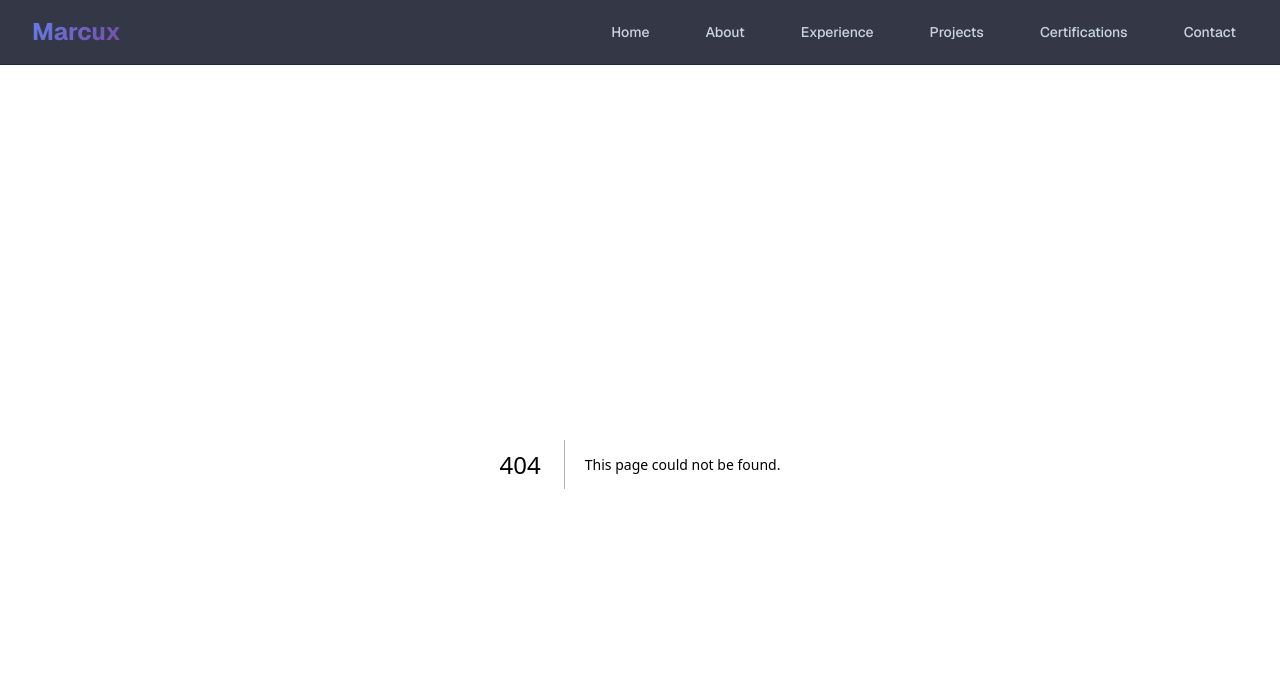
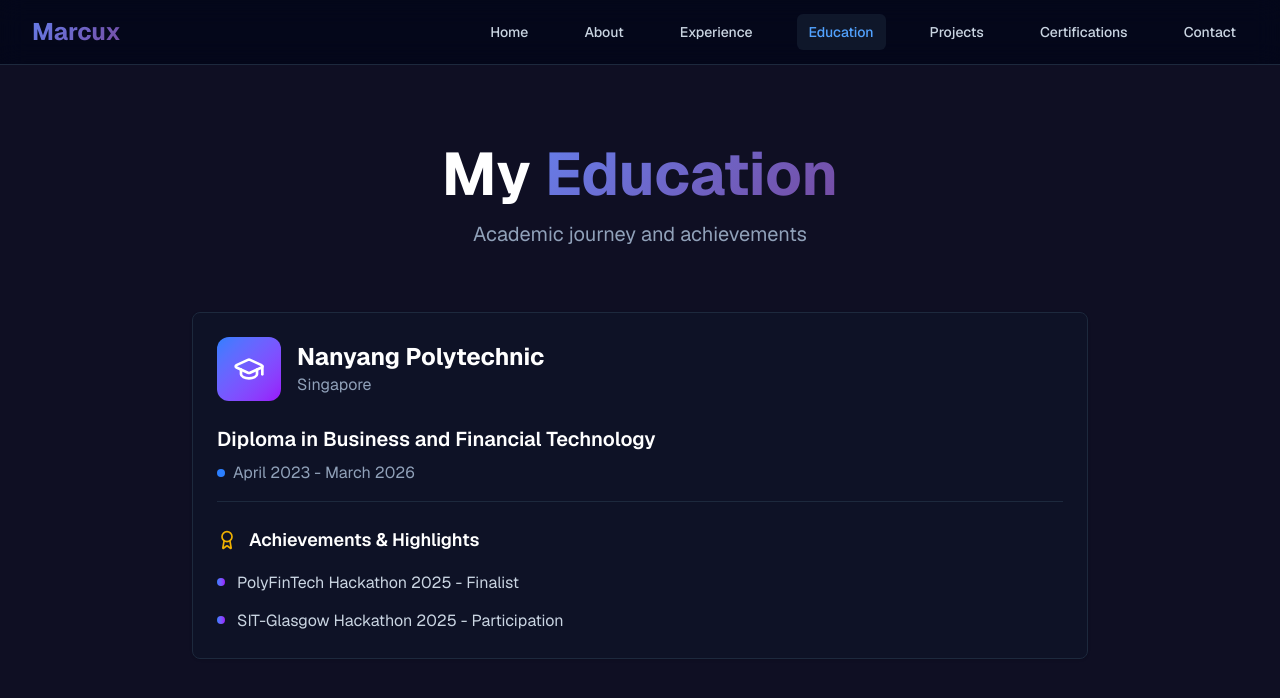
Before and after one commit to MarcuxOng/MarcuxOng_Website, a Next.js app: page /education in a window 1280 px wide. Before the commit this address had no page. Shown: the top 698 px of the page. Built offline with nearby package versions, Linux system fonts and the light colour scheme.

Commit message:
Added education page and renamed variables

```diff
--- a/app/about/page.tsx
+++ b/app/about/page.tsx
@@ -2,7 +2,7 @@
 
 import React from "react";
 import { motion } from "framer-motion";
-import { GraduationCap, Award, Code, Code2, Database, Cpu, GitBranch, Sparkles, Heart, Telescope, LucideIcon } from "lucide-react";
+import { Code, Code2, Database, Cpu, GitBranch, Sparkles, Heart, Telescope, LucideIcon } from "lucide-react";
 import { Card, CardContent, CardHeader } from "@/components/ui/card";
 import { Badge } from "@/components/ui/badge";
 import { getPortfolioData } from "@/lib/utils";
@@ -52,14 +52,13 @@
         </motion.div>
 
         {/* Main Content */}
-        <div className="grid lg:grid-cols-3 gap-8 mb-16">
+        <div className="mb-16">
           {/* Bio Card */}
           <motion.div
             initial={{ opacity: 0, x: -20 }}
             whileInView={{ opacity: 1, x: 0 }}
             viewport={{ once: true }}
             transition={{ duration: 0.6 }}
-            className="lg:col-span-2"
           >
             <Card className="bg-slate-900/50 border-slate-800 backdrop-blur-sm">
               <CardHeader>
@@ -71,44 +70,6 @@
                     {paragraph}
                   </p>
                 ))}
-              </CardContent>
-            </Card>
-          </motion.div>
-
-          {/* Education Card */}
-          <motion.div
-            initial={{ opacity: 0, x: 20 }}
-            whileInView={{ opacity: 1, x: 0 }}
-            viewport={{ once: true }}
-            transition={{ duration: 0.6, delay: 0.2 }}
-          >
-            <Card className="bg-slate-900/50 border-slate-800 backdrop-blur-sm h-full">
-              <CardHeader>
-                <div className="flex items-center gap-3">
-                  <div className="p-3 rounded-xl bg-gradient-to-br from-blue-500 to-purple-600">
-                    <GraduationCap className="w-6 h-6 text-white" />
-                  </div>
-                  <h2 className="text-2xl font-bold text-white">Education</h2>
-                </div>
-              </CardHeader>
-              <CardContent className="space-y-4">
-                <div>
-                  <h3 className="text-lg font-semibold text-white">{data.education.institution}</h3>
-                  <p className="text-slate-400 text-sm">{data.education.location}</p>
-                  <p className="text-slate-300 mt-2">{data.education.degree}</p>
-                  <p className="text-slate-500 text-sm mt-1">{data.education.period}</p>
-                </div>
-                {data.education.achievements.length > 0 && (
-                  <div className="pt-4 border-t border-slate-800">
-                    <div className="flex items-center gap-2 mb-2">
-                      <Award className="w-4 h-4 text-yellow-500" />
-                      <span className="text-sm font-semibold text-white">Achievements</span>
-                    </div>
-                    {data.education.achievements.map((achievement, index) => (
-                      <p key={index} className="text-slate-300 text-sm">{achievement}</p>
-                    ))}
-                  </div>
-                )}
               </CardContent>
             </Card>
           </motion.div>
--- /dev/null
+++ b/app/education/page.tsx
@@ -0,0 +1,92 @@
+"use client";
+
+import React from "react";
+import { motion } from "framer-motion";
+import { GraduationCap, Award } from "lucide-react";
+import { Card, CardContent, CardHeader } from "@/components/ui/card";
+import { getPortfolioData } from "@/lib/utils";
+
+export default function Education() {
+  const data = getPortfolioData();
+
+  return (
+    <div className="min-h-screen py-20 px-4 sm:px-6 lg:px-8">
+      <div className="max-w-4xl mx-auto">
+        {/* Header */}
+        <motion.div
+          initial={{ opacity: 0, y: 20 }}
+          animate={{ opacity: 1, y: 0 }}
+          transition={{ duration: 0.6 }}
+          className="text-center mb-16"
+        >
+          <h1 className="text-4xl md:text-6xl font-bold text-white mb-4">
+            My <span className="gradient-text">Education</span>
+          </h1>
+          <p className="text-xl text-slate-400 max-w-2xl mx-auto">
+            Academic journey and achievements
+          </p>
+        </motion.div>
+
+        {/* Education Cards */}
+        <div className="space-y-8">
+          {data.education.map((edu, eduIndex) => (
+            <motion.div
+              key={eduIndex}
+              initial={{ opacity: 0, y: 20 }}
+              whileInView={{ opacity: 1, y: 0 }}
+              viewport={{ once: true }}
+              transition={{ duration: 0.6, delay: eduIndex * 0.2 }}
+            >
+              <Card className="bg-slate-900/50 border-slate-800 backdrop-blur-sm hover:border-slate-700 transition-all duration-300">
+                <CardHeader>
+                  <div className="flex items-center gap-4">
+                    <div className="p-4 rounded-xl bg-gradient-to-br from-blue-500 to-purple-600">
+                      <GraduationCap className="w-8 h-8 text-white" />
+                    </div>
+                    <div className="flex-1">
+                      <h2 className="text-2xl font-bold text-white">{edu.institution}</h2>
+                      <p className="text-slate-400">{edu.location}</p>
+                    </div>
+                  </div>
+                </CardHeader>
+                <CardContent className="space-y-4">
+                  <div>
+                    <h3 className="text-xl font-semibold text-white mb-2">{edu.degree}</h3>
+                    <p className="text-slate-400 flex items-center gap-2">
+                      <span className="w-2 h-2 bg-blue-500 rounded-full"></span>
+                      {edu.period}
+                    </p>
+                  </div>
+
+                  {edu.achievements && edu.achievements.length > 0 && (
+                    <div className="pt-6 border-t border-slate-800">
+                      <div className="flex items-center gap-3 mb-4">
+                        <Award className="w-5 h-5 text-yellow-500" />
+                        <h4 className="text-lg font-semibold text-white">Achievements & Highlights</h4>
+                      </div>
+                      <div className="space-y-3">
+                        {edu.achievements.map((achievement, index) => (
+                          <motion.div
+                            key={index}
+                            initial={{ opacity: 0, x: -20 }}
+                            whileInView={{ opacity: 1, x: 0 }}
+                            viewport={{ once: true }}
+                            transition={{ delay: index * 0.1, duration: 0.5 }}
+                            className="flex items-start gap-3"
+                          >
+                            <div className="w-2 h-2 bg-gradient-to-r from-blue-500 to-purple-600 rounded-full mt-2 flex-shrink-0"></div>
+                            <p className="text-slate-300 leading-relaxed">{achievement}</p>
+                          </motion.div>
+                        ))}
+                      </div>
+                    </div>
+                  )}
+                </CardContent>
+              </Card>
+            </motion.div>
+          ))}
+        </div>
+      </div>
+    </div>
+  );
+}
--- a/app/experience/page.tsx
+++ b/app/experience/page.tsx
@@ -95,11 +95,11 @@
                         </ul>
                       </div>
 
-                      {/* Technologies */}
+                      {/* Technologies & Skills */}
                       <div>
                         <h4 className="text-white font-semibold mb-3">Technologies & Skills</h4>
                         <div className="flex flex-wrap gap-2">
-                          {exp.technologies.map((tech) => (
+                          {exp.skills.map((tech) => (
                             <Badge
                               key={tech}
                               variant="secondary"
--- a/app/page.tsx
+++ b/app/page.tsx
@@ -71,7 +71,7 @@
                   {data.personal.title}
                 </h2>
                 <p className="text-lg text-slate-400 leading-relaxed max-w-xl">
-                  {data.personal.bio[0]}
+                  {data.personal.subtitle}
                 </p>
               </div>
 
@@ -106,12 +106,6 @@
                 >
                   <Linkedin className="w-6 h-6 text-slate-300" />
                 </a>
-                <a
-                  href={`mailto:${data.personal.email}`}
-                  className="p-3 rounded-lg bg-slate-800/50 border border-slate-700 hover:border-blue-500 hover:bg-slate-800 transition-all duration-300"
-                >
-                  <Mail className="w-6 h-6 text-slate-300" />
-                </a>
               </div>
             </motion.div>
 
@@ -138,7 +132,7 @@
                       </div>
                       <div>
                         <h3 className="text-xl font-semibold text-white">{skill.label}</h3>
-                        <p className="text-slate-400 text-sm mt-1">Expertise Level: Intermidiate</p>
+                        <p className="text-slate-400 text-sm mt-1">Expertise Level: {skill.level}</p>
                       </div>
                     </div>
                   </motion.div>
--- a/components/Navigation.tsx
+++ b/components/Navigation.tsx
@@ -11,6 +11,7 @@
   { name: "Home", href: "/" },
   { name: "About", href: "/about" },
   { name: "Experience", href: "/experience" },
+  { name: "Education", href: "/education" },
   { name: "Projects", href: "/projects" },
   { name: "Certifications", href: "/certifications" },
   { name: "Contact", href: "/contact" },
--- a/data/portfolio-data.json
+++ b/data/portfolio-data.json
@@ -2,15 +2,16 @@
   "personal": {
     "name": "Marcux",
     "title": "Aspiring Software Engineer",
+    "subtitle": "Passionate about leveraging technology to solve real-world problems.",
     "bio": [
-      "I'm currently pursuing a Diploma in Business and Financial Technology at Nanyang Polytechnic, where I've developed a strong foundation in full-stack development, database management, and software engineering.",
-      "As a Software Engineer (SRE) Intern at DBS Bank, I build applications that automate workflows and integrate LLMs, while developing full-stack solutions using Angular, Python FastAPI, and MariaDB. I'm passionate about creating efficient, scalable systems that solve real-world problems.",
-      "I enjoy working with both backend and frontend technologies, and exploring how design and code come together. Outside of coding, I've honed my customer service and time management skills as a Barista at Starbucks, which has strengthened my ability to work in fast-paced environments and collaborate effectively with teams."
+      "I'm pursuing a Diploma in Business and Financial Technology at Nanyang Polytechnic, developing expertise in full-stack development, database management, and software engineering. Currently working as a Software Engineer (SRE) Intern at DBS Bank, where I build applications that automate workflows and integrate LLMs using Angular, Python FastAPI, and MariaDB.",
+      "I'm passionate about creating efficient, scalable systems that solve real-world problems. My experience as a Barista at Starbucks has strengthened my ability to work in fast-paced environments and collaborate effectively with teams."
     ],
     "github": "https://github.com/MarcuxOng",
     "linkedin": "https://www.linkedin.com/in/marcuxong/"
   },
-  "education": {
+  "education": [
+    {
       "institution": "Nanyang Polytechnic",
       "location": "Singapore",
       "degree": "Diploma in Business and Financial Technology",
@@ -19,7 +20,8 @@
         "PolyFinTech Hackathon 2025 - Finalist",
         "SIT-Glasgow Hackathon 2025 - Participation"
       ]
-  },
+    }
+  ],
   "languages": [
     { "name": "Python", "level": 90, "badge": "🐍" },
     { "name": "JavaScript", "level": 85, "badge": "⚡" },
@@ -45,9 +47,9 @@
     { "icon": "Sparkles", "label": "Interests", "value": "Tech, AI/LLMs, Continuous Learning 📚" }
   ],
   "skills": [
-    { "icon": "Code2", "label": "Full-Stack Development", "color": "from-blue-500 to-cyan-500" },
-    { "icon": "Database", "label": "Database Design", "color": "from-purple-500 to-pink-500" },
-    { "icon": "Cpu", "label": "AI/LLM Integration", "color": "from-orange-500 to-red-500" }
+    { "icon": "Code2", "label": "Full-Stack Development", "color": "from-blue-500 to-cyan-500", "level": "Intermediate" },
+    { "icon": "Database", "label": "Database Design", "color": "from-purple-500 to-pink-500", "level": "Intermediate" },
+    { "icon": "Cpu", "label": "AI/LLM Integration", "color": "from-orange-500 to-red-500", "level": "Beginner" }
   ],
   "exploring": [
     { "name": "Next.js", "color": "from-slate-700 to-slate-900" },
@@ -66,7 +68,7 @@
         "Developed full-stack applications using Angular, Python FastAPI and MariaDB",
         "Designed and optimized RESTful APIs for reliable data handling, simultaneously enhancing UI components and implementing component-based architecture principles to deliver cohesive, end-to-end features"
       ],
-      "technologies": ["Angular", "Python", "FastAPI", "MariaDB", "AI/LLM"],
+      "skills": ["Angular", "Python", "FastAPI", "MariaDB", "AI/LLM"],
       "logo": "🏦"
     },
     {
@@ -78,7 +80,7 @@
       "responsibilities": [
         "Learn about coffee, improve on customer service skills, build up time management skills etc."
       ],
-      "technologies": ["Customer Service", "Time Management", "Team Collaboration"],
+      "skills": ["Customer Service", "Time Management", "Team Collaboration"],
       "logo": "☕"
     }
   ],
@@ -87,7 +89,7 @@
       "title": "WealthPilot",
       "description": "An AI-powered wealth management platform using Python FastAPI, React Vite, MySQL, and Google Gemini AI with real-time client analysis, product catalog, and historical tracking capabilities.",
       "period": "September 2025",
-      "technologies": ["React Vite", "Python", "FastAPI", "MySQL", "Gemini AI", "SQLAlchemy"],
+      "technologies": ["React Vite", "Python", "FastAPI", "MySQL", "Gemini"],
       "features": [
         "Developed RESTful APIs with SQLAlchemy ORM for client/product management",
         "AI analysis endpoints with system prompt templates for regulatory compliance",
@@ -101,7 +103,7 @@
       "title": "To-Do App",
       "description": "A full-stack task management application using Python FastAPI, React, MySQL, and WebSocket integration with real-time collaboration, workspace organization, and comprehensive task tracking capabilities.",
       "period": "August 2025",
-      "technologies": ["React", "Python", "FastAPI", "MySQL", "WebSocket", "JWT", "SQLAlchemy"],
+      "technologies": ["React", "Python", "FastAPI", "MySQL", "WebSocket", "JWT"],
       "features": [
         "Implemented RESTful APIs with SQLAlchemy ORM for task/workspace management",
         "JWT authentication for secure access control",
--- a/lib/types.ts
+++ b/lib/types.ts
@@ -1,10 +1,8 @@
 export interface Personal {
   name: string;
   title: string;
+  subtitle : string;
   bio: string[];
-  email: string;
-  phone: string;
-  location: string;
   github: string;
   linkedin: string;
 }
@@ -44,6 +42,7 @@
   icon: string;
   label: string;
   color: string;
+  level: string;
 }
 
 export interface Exploring {
@@ -58,7 +57,7 @@
   period: string;
   current: boolean;
   responsibilities: string[];
-  technologies: string[];
+  skills: string[];
   logo: string;
 }
 
@@ -92,7 +91,7 @@
 
 export interface PortfolioData {
   personal: Personal;
-  education: Education;
+  education: Education[];
   languages: Language[];
   frameworks: Framework[];
   tools: Tool[];
```
Lines whose indentation alone changed are shown as unchanged.
